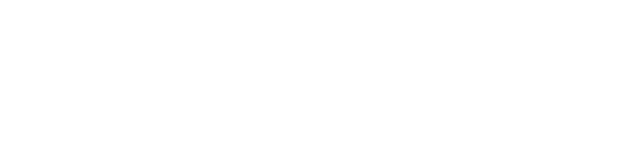
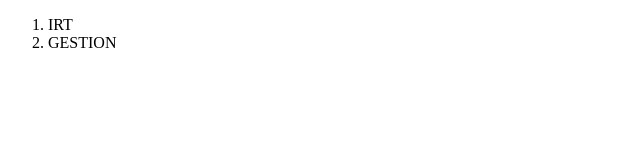
Before and after one commit to Percevereluc/mon-cv, a plain HTML site: page index.html in a window 1280 px wide. Shown: the whole page, without its empty margins (0-640 px from the left). Drawn offline with Linux system fonts and the light colour scheme.

Commit message:
mise en place de la section formation

```diff
--- a/index.html
+++ b/index.html
@@ -6,6 +6,9 @@
     <title>Document</title>
 </head>
 <body>
-
+    <ol>
+        <li>IRT</li>
+        <LI>GESTION</LI>
+    </ol>
 </body>
 </html>
```
